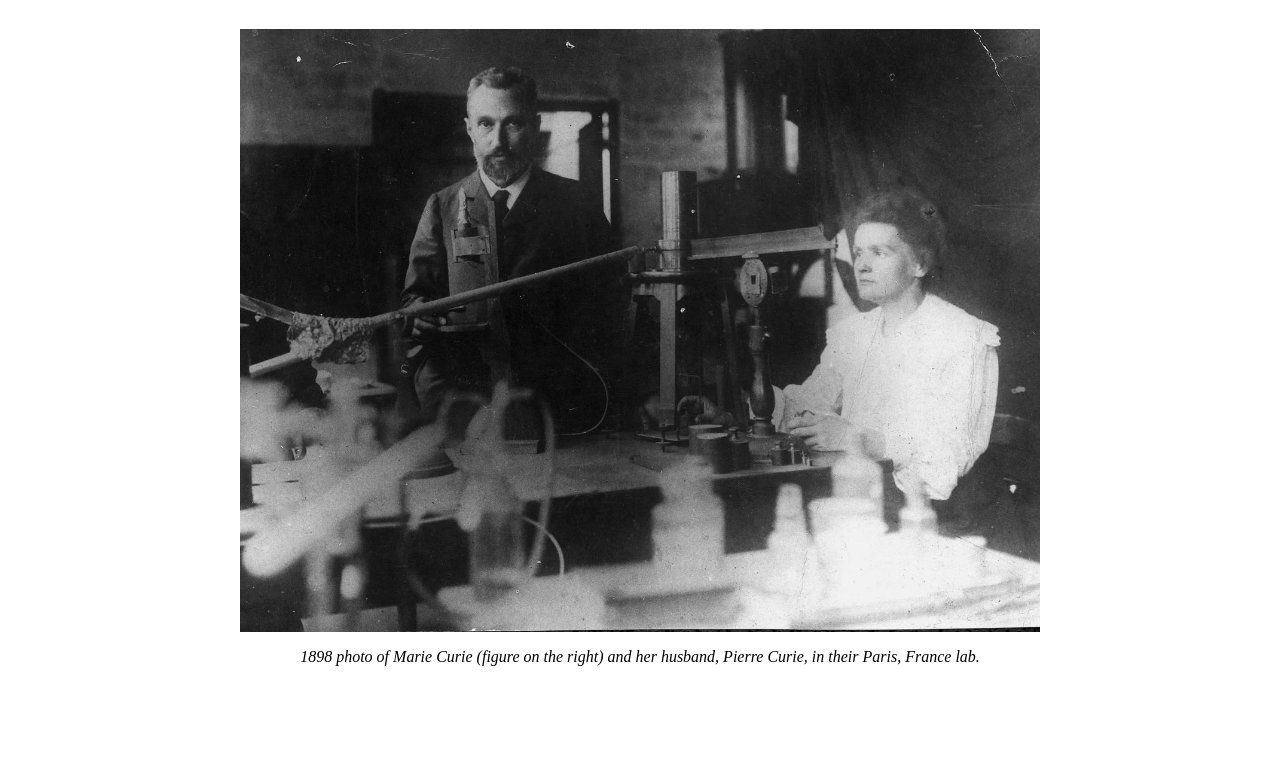
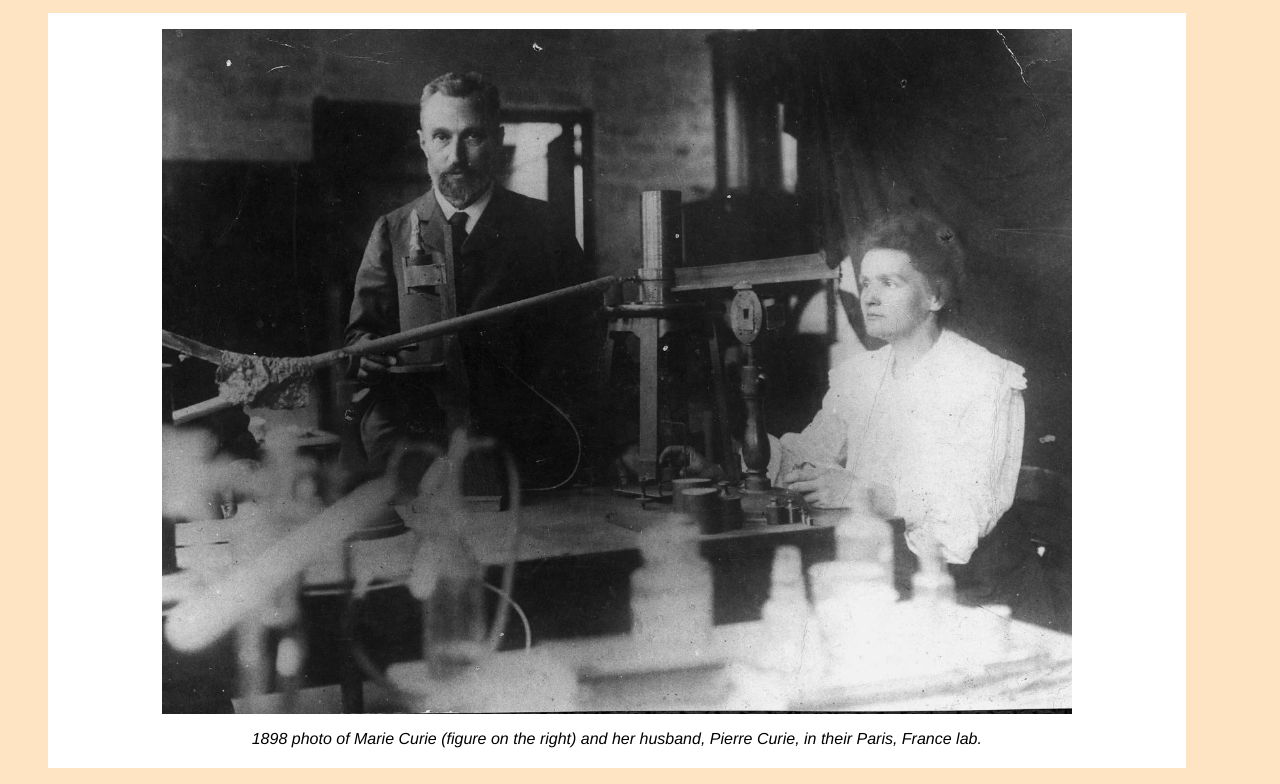
Before and after one commit to Cronk-Samantha/tribute-page-project, a plain HTML site: page index.html in a window 1280 px wide. Shown: the part 132-916 px from the top of the page. Before the commit the page ends 814 px from the top, so only its background shows below. Drawn offline with Linux system fonts and the light colour scheme.

Commit message:
Positioned & added style properties to the first section.
I added the background-color for the site & set
image section to a white background. Finalized the
position & sizing properties for this section.

```diff
--- a/styles.css
+++ b/styles.css
@@ -1,3 +1,8 @@
+* {
+    font-family: Helvetica, Arial, sans-serif;
+    background-color: bisque;
+}
+
 #title {
     text-align: center;
     font-weight: bold;
@@ -15,16 +20,21 @@
     justify-content: center;
     align-items: center;
     flex-direction: column;
+    background-color: white;
+    width: 90%;
 }
 
 #image {
     display: block;
-    max-width: 80%;
+    max-width: 90%;
     height: auto;
     margin: 1em auto;
+    width: 80%;
 }
 
 #img-caption {
     font-style: italic;
     font-weight: 400;
+    background-color: transparent;
+    padding-bottom: 20px;
 }
```
